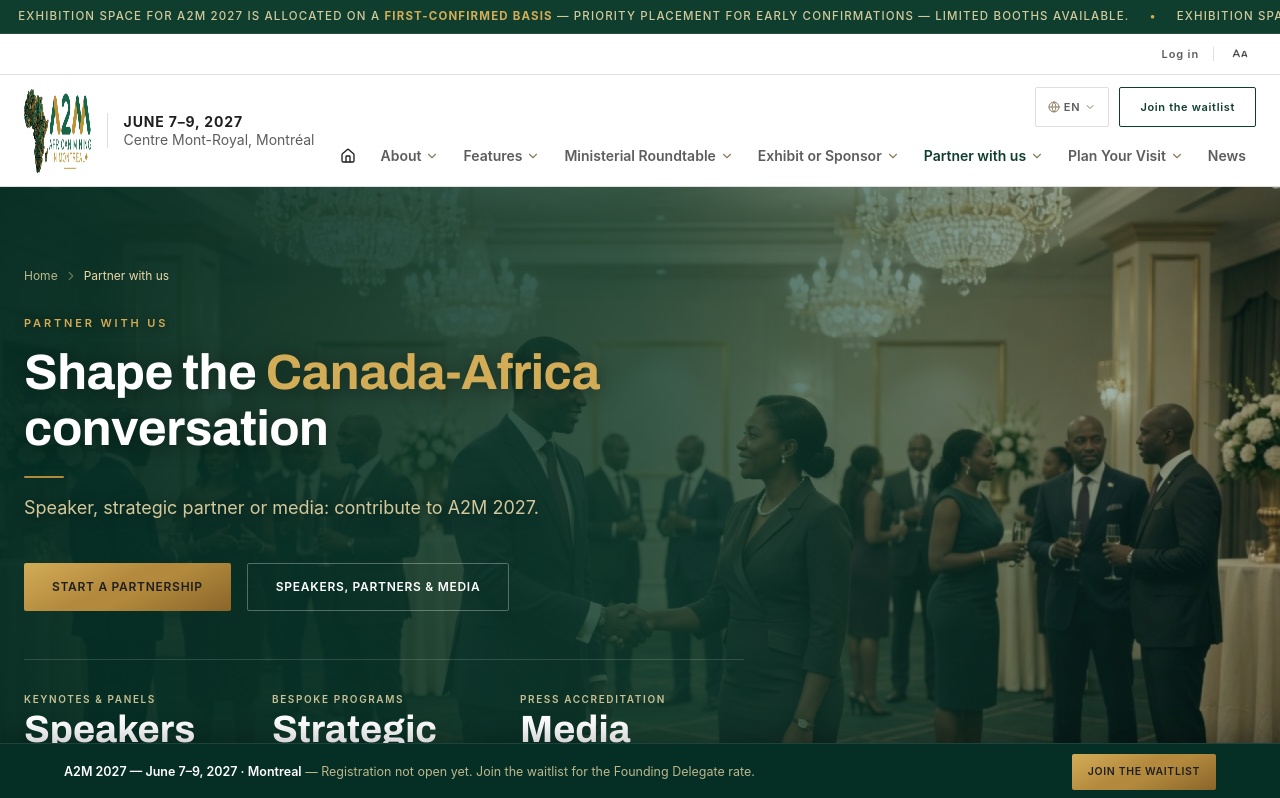
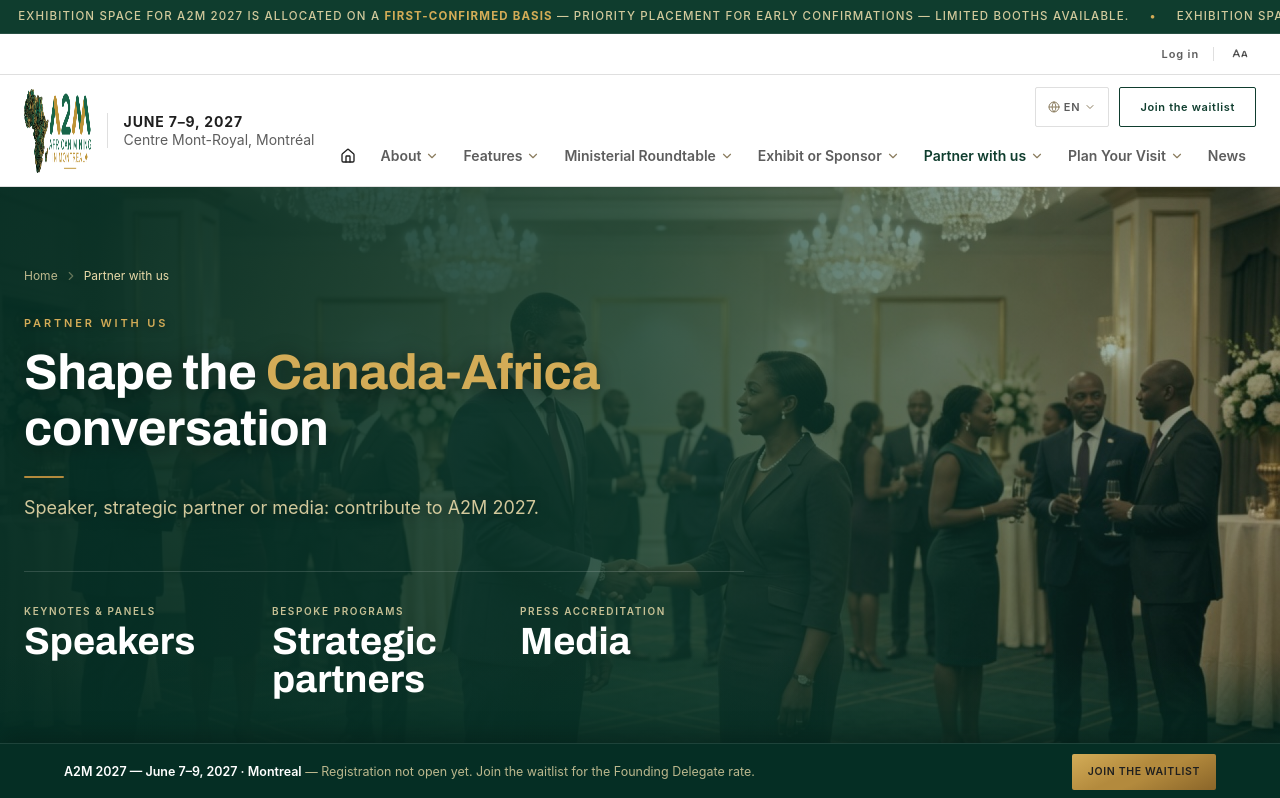
Before and after one commit to asaklex/a2m-2027-refresh, a React (Vite) app: page /en/partner in a window 1280 px wide. Shown: the top 798 px of the page. Built offline with nearby package versions, Linux system fonts and the light colour scheme; a web font is replaced by a local one.

Commit message:
20260919 partner: hero text restored to original (eyebrow, H1, lead, stat row; remove added CTA pair) (owner request)

```diff
--- a/src/pages/PartnerPage.tsx
+++ b/src/pages/PartnerPage.tsx
@@ -155,14 +155,6 @@
           <p className="mt-4 max-w-[640px] text-champagne/90 text-lead [text-shadow:0_1px_14px_rgba(3,20,16,0.6)]">
             Speaker, strategic partner or media: contribute to A2M 2027.
           </p>
-          <div className="mt-10 flex flex-wrap items-center gap-4">
-            <Link className={`${btnGold} h-12 px-7 text-[12px]`} to="/en/about?interest=interestPartnership#contact">
-              Start a partnership
-            </Link>
-            <Link className={`${btnGhostLight} h-12 px-7 text-[12px]`} to="/en/partner#speaker">
-              Speakers, partners &amp; media
-            </Link>
-          </div>
           <dl className="mt-12 grid max-w-[720px] grid-cols-1 gap-6 border-ivory/15 border-t pt-8 sm:grid-cols-3">
             <div>
               <dt className="font-semibold text-[10px] text-champagne/85 uppercase tracking-[0.16em]">
```
